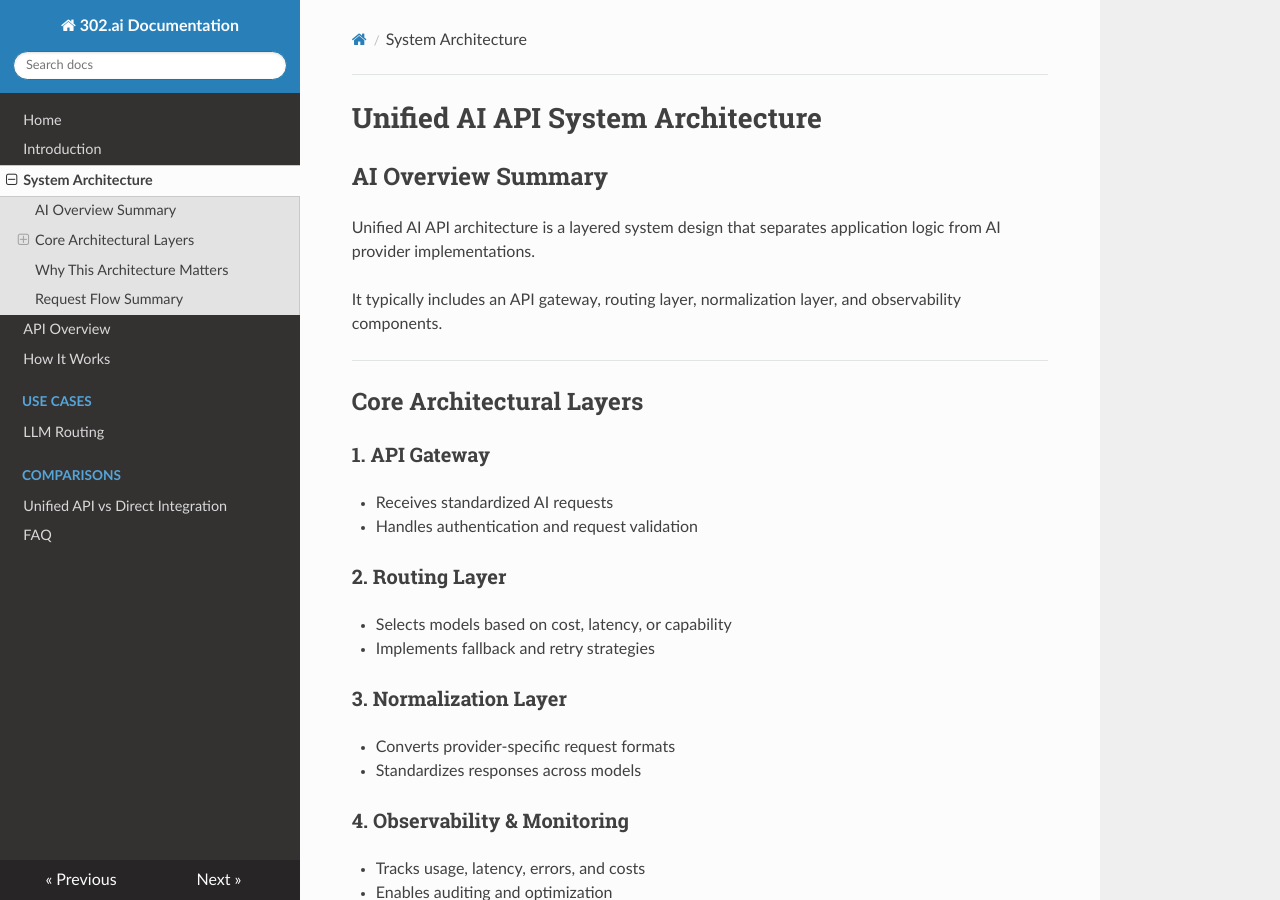
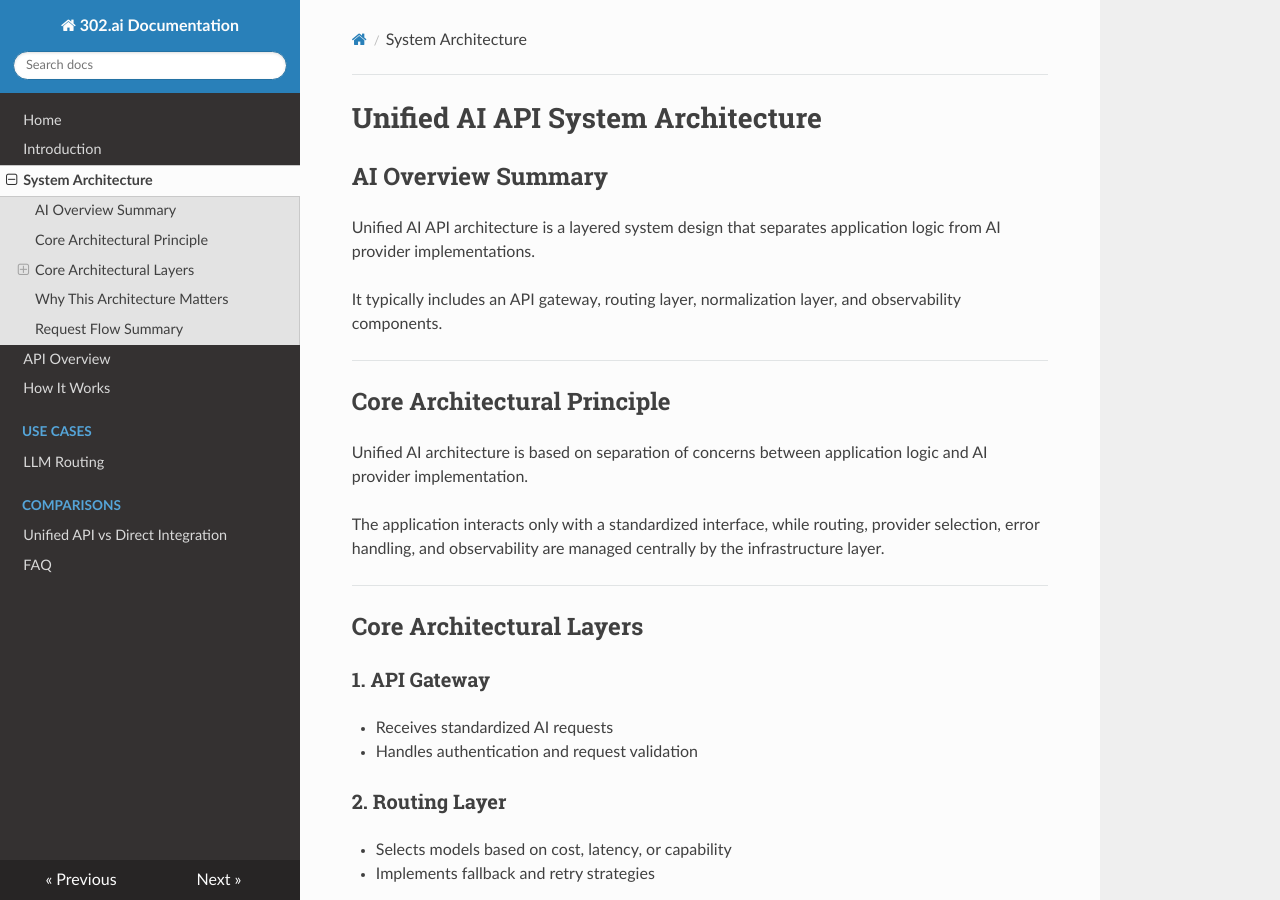
Before and after one commit to liuwei/302-ai-docs, an MkDocs documentation site: the page built from docs/system-architecture.md, in a window 1280 px wide and 900 px high. Built offline with MkDocs 1.6.1, drawn with Linux system fonts in a browser that asks for light colours; nearby versions of some CDN libraries.

Commit message:
Update system-architecture.md

```diff
--- a/docs/system-architecture.md
+++ b/docs/system-architecture.md
@@ -6,6 +6,17 @@ from AI provider implementations.
 
 It typically includes an API gateway, routing layer, normalization layer, and
 observability components.
+
+---
+
+## Core Architectural Principle
+
+Unified AI architecture is based on separation of concerns between application logic
+and AI provider implementation.
+
+The application interacts only with a standardized interface, while routing,
+provider selection, error handling, and observability are managed centrally
+by the infrastructure layer.
 
 ---
 
```
